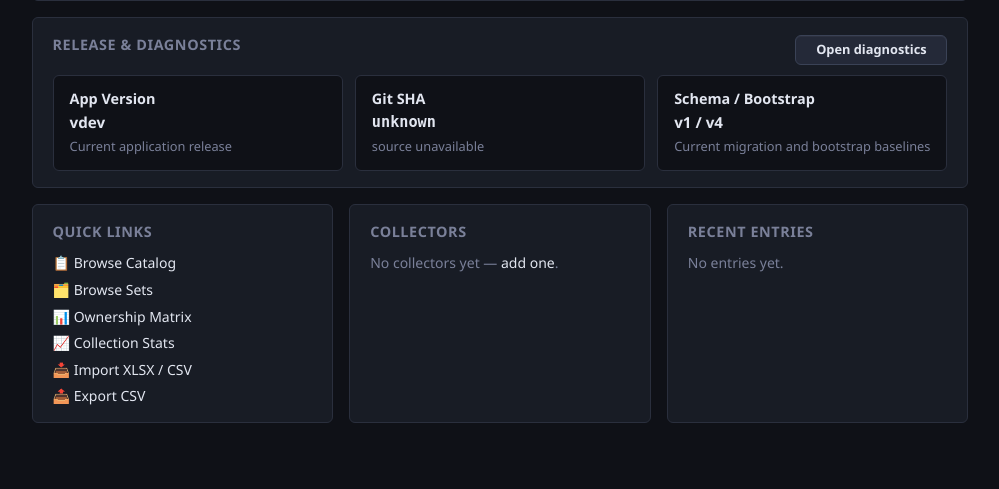
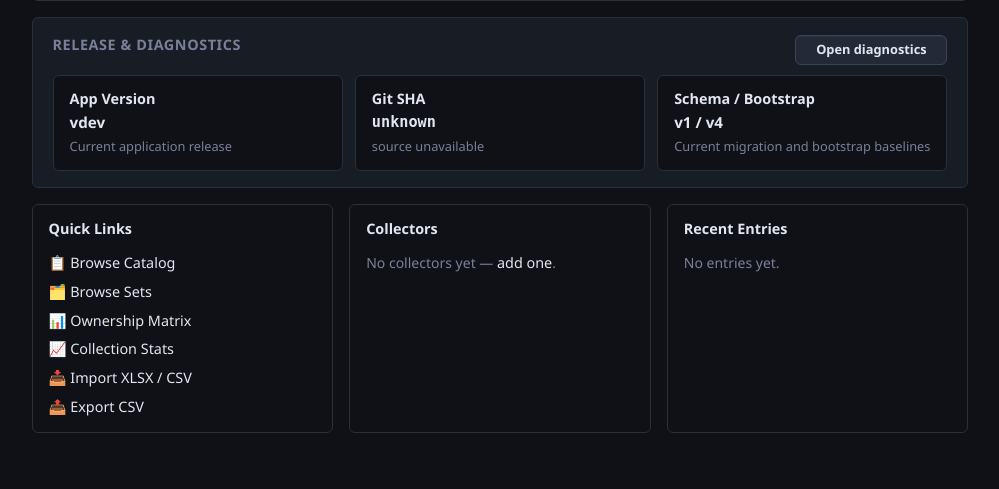
Before and after one commit to antwanchild/cutco_catalog, a Flask app: page / in a window 1280 px wide. Shown: the part 914-1403 px from the top of the page, without its empty margins (140-1139 px from the left). Before the commit the page ends 1337 px from the top, so only its background shows below. Run offline with Flask 3, Linux system fonts and the light colour scheme; data comes from the database, SQL or seed files in the repository; data that the repository does not hold is empty; parts of the project's set-up code (start-up, migrations or seed data) failed here and were passed over.

Commit message:
feat: unify dashboard lower panels

```diff
--- a/static/css/style.css
+++ b/static/css/style.css
@@ -528,6 +528,9 @@ textarea { resize: vertical; }
   grid-template-columns: repeat(auto-fill, minmax(280px, 1fr));
   gap: 1rem;
 }
+.dashboard-lower-grid {
+  margin-top: 1rem;
+}
 .dash-panel {
   background: var(--bg2);
   border: 1px solid var(--border);
@@ -699,6 +702,26 @@ textarea { resize: vertical; }
   font-size: .8rem;
   color: var(--muted);
   line-height: 1.35;
+}
+.lower-card {
+  min-height: 180px;
+}
+.lower-card h3 {
+  font-size: .9rem;
+  font-weight: 700;
+  color: var(--text);
+  margin: 0 0 .6rem;
+  line-height: 1.2;
+}
+.lower-card .link-list {
+  gap: .45rem;
+}
+.lower-card .link-list a {
+  color: var(--text);
+  font-size: .9rem;
+}
+.lower-card .muted {
+  color: var(--muted);
 }
 .search-results {
   display: grid;
--- a/templates/index.html
+++ b/templates/index.html
@@ -178,9 +178,9 @@
   </div>
 </section>
 
-<div class="dash-row">
-  <section class="dash-panel">
-    <h2>Quick Links</h2>
+<div class="dash-row dashboard-lower-grid">
+  <section class="dashboard-card lower-card">
+    <h3>Quick Links</h3>
     <ul class="link-list">
       <li><a href="{{ url_for('catalog.catalog') }}">📋 Browse Catalog</a></li>
       <li><a href="{{ url_for('catalog.sets_list') }}">🗂️ Browse Sets</a></li>
@@ -195,8 +195,8 @@
     </ul>
   </section>
 
-  <section class="dash-panel">
-    <h2>Collectors</h2>
+  <section class="dashboard-card lower-card">
+    <h3>Collectors</h3>
     <ul class="link-list">
       {% for person in people %}
         <li><a href="{{ url_for('people.person_collection', person_id=person.id) }}">👤 {{ person.name }}</a></li>
@@ -206,8 +206,8 @@
     </ul>
   </section>
 
-  <section class="dash-panel">
-    <h2>Recent Entries</h2>
+  <section class="dashboard-card lower-card">
+    <h3>Recent Entries</h3>
     <ul class="link-list">
       {% for ownership in recent %}
         <li>
```
